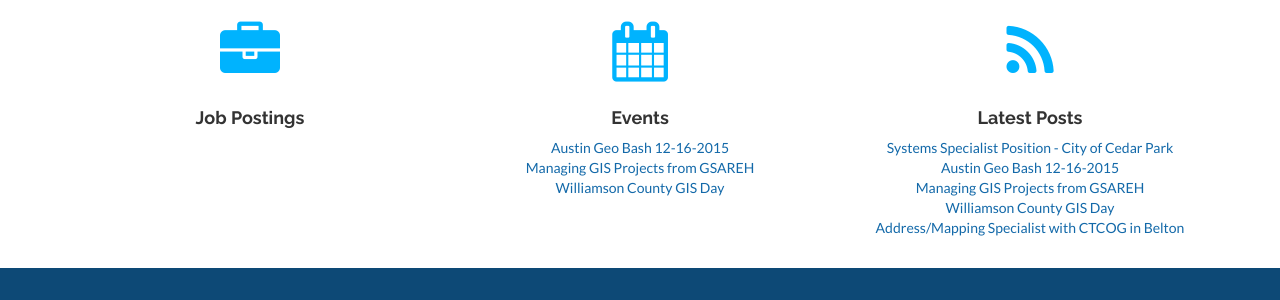
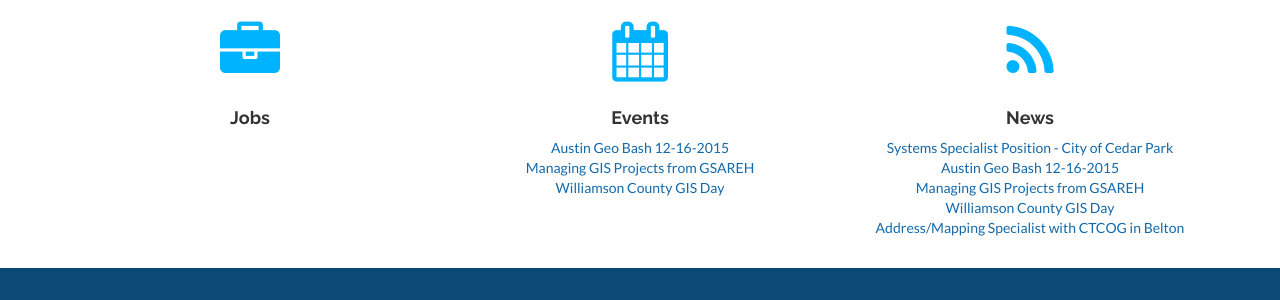
Before and after one commit to centexgis/centexgis.github.io, a Jekyll site: the page built from index.html, in a window 1280 px wide and 1373 px high. Shown: the part 788-1088 px from the top of the window. Built offline with Jekyll 4.4.1, drawn with Linux system fonts in a browser that asks for light colours; nearby versions of some CDN libraries.

Commit message:
root index.html modify

```diff
--- a/index.html
+++ b/index.html
@@ -9,7 +9,7 @@ permalink: /
 
         <div class="col-md-4">
             <a href="/jobs/"><i class="fa fa-briefcase"></i></a>
-            <h4>Job Postings</h4>
+            <h4>Jobs</h4>
             {% for job in site.categories['jobs'] limit: 5%}
                 <a href="{{job.url | prepend: site.baseurl}}">{{job.title}}</a></br>
             {% endfor %}
@@ -25,7 +25,7 @@ permalink: /
         </div>
         <div class="col-md-4">
             <a href="/blog/"><i class="fa fa-rss"></i></a>
-            <h4>Latest Posts</h4>
+            <h4>News</h4>
             {% for post in site.categories['blog'] limit:5 %}
                 <a href="{{ post.url | prepend: site.baseurl }}">{{post.title}}</a></br>
             {% endfor %}
```
